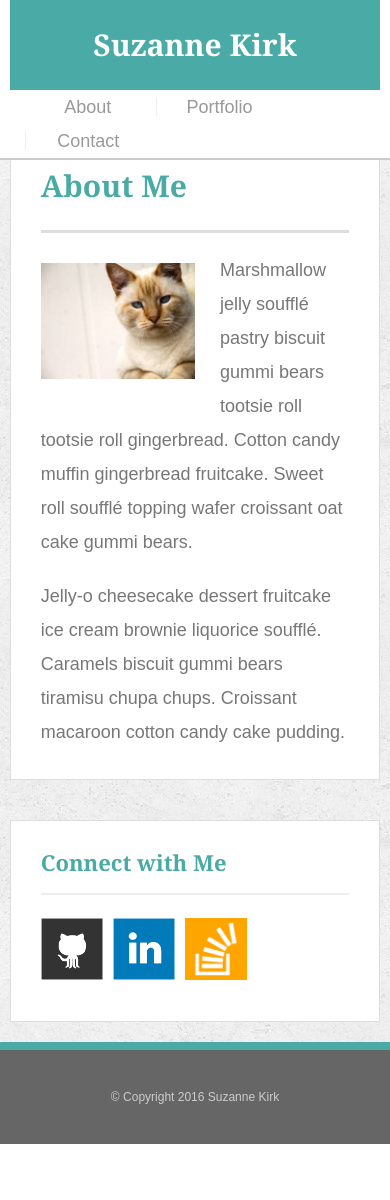
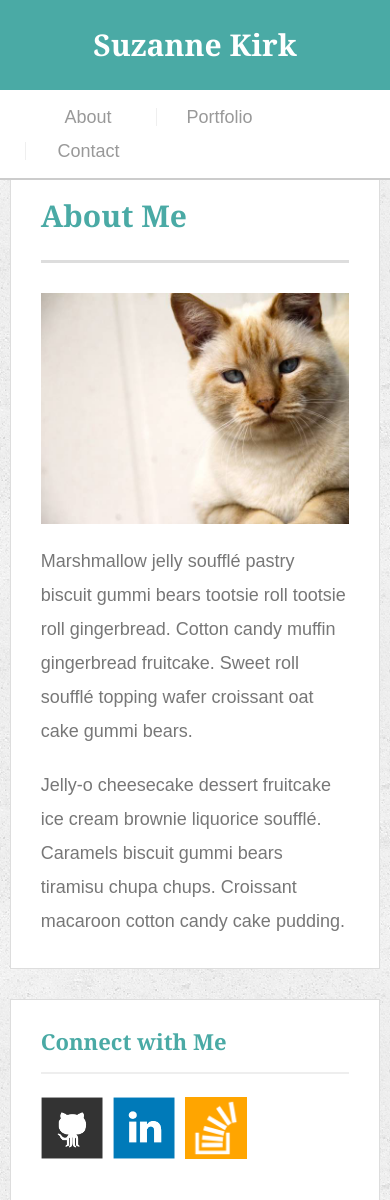
Before and after one commit to sgkirk/Homework2, a plain HTML site: page Basic_Portfolio/index.html in a window 390 px wide. Shown: the top 1200 px of the page. Before the commit the page ends 1144 px from the top, so only its background shows below. Drawn offline with Linux system fonts and the light colour scheme.

Commit message:
media query changes

```diff
--- a/Basic_Portfolio/assets/css/style.css
+++ b/Basic_Portfolio/assets/css/style.css
@@ -160,7 +160,6 @@ h3, .sidebar
 
 .work {
 	width: 274px;
-	overflow: auto;
 	position: relative;
 	float: left;
 	margin: 20px 0 25px;
@@ -311,14 +310,44 @@ input[type=submit] {
 
 
 
+
+
 }
 
 
 @media screen and (max-width: 640px) {
 
+/*index*/
+
+.container {
+	width: 100%;
+}
+
+.main-section {
+	width: 95%;
+	margin: 0 auto;
+	margin-bottom: 30px;
+	max-width: none;
+	float: none;
+
+}
+
+.sidebar {
+	width: 95%;
+	margin: 0 auto;
+	margin-bottom: 30px;
+	max-width: none;
+	float: none;
+
+}
+
+
+
 	#logo {
 		width: 100%;
-		clear: both;
+		overflow: visible;
+		margin: 0px;
+
 
 	}
 
@@ -326,12 +355,31 @@ input[type=submit] {
 	nav {
 		width: 100%;
 		margin-top: 0px;
+		margin-left: 0px;
+		margin-right: 0px;
+		padding: 10px;
 
 	}
 
+	.main-section {margin-top: 30px; }
+
 	nav a {
 		width: 30%;
-		text-align: center;
+		text-align: center;}
+
+
+	.auth-image {
+	width: 100%;
+	padding-bottom: 20px;
+}
+
+/*portfolio*/
+
+
+.work {
+	width: 100%;
+
+}
 
 
 }
```
